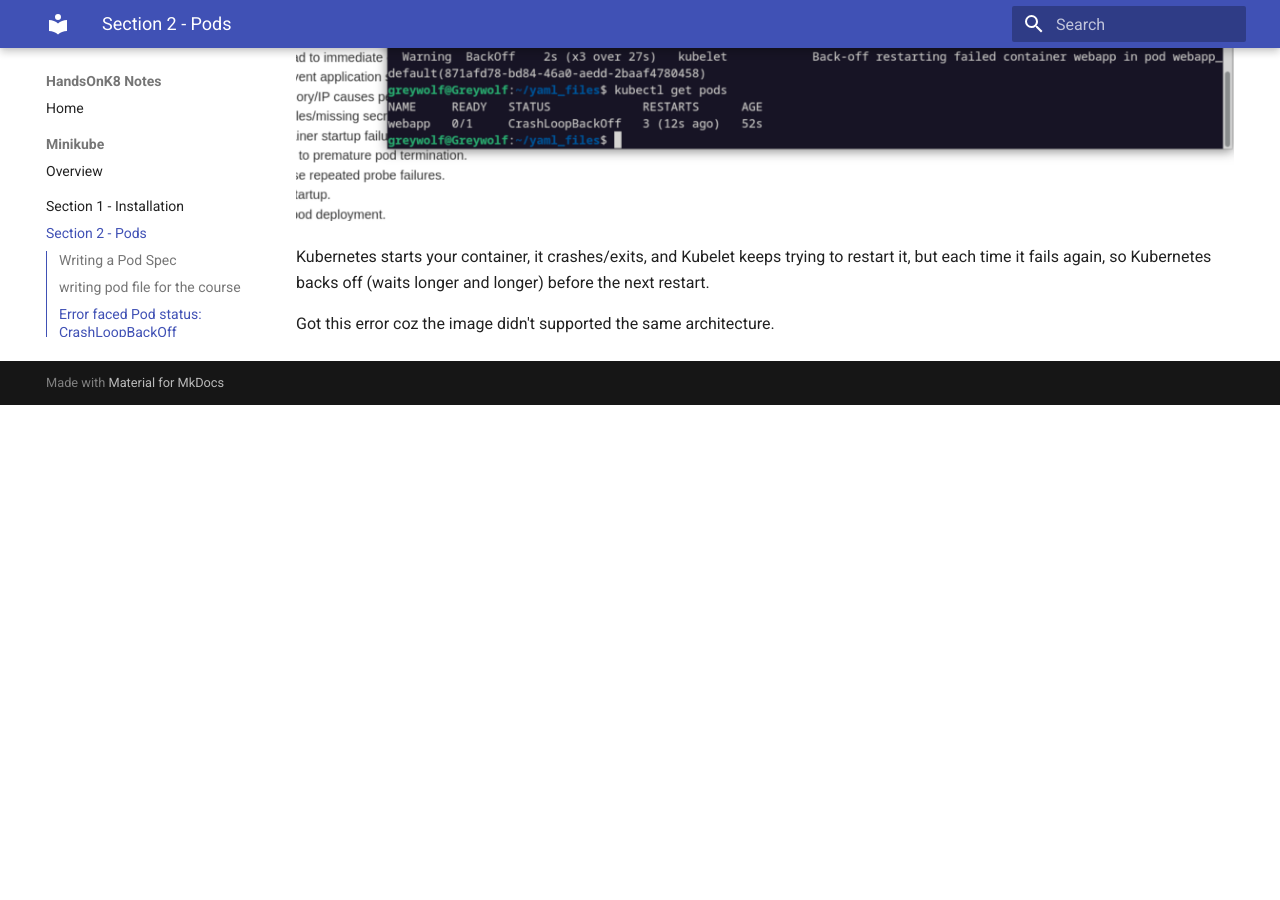
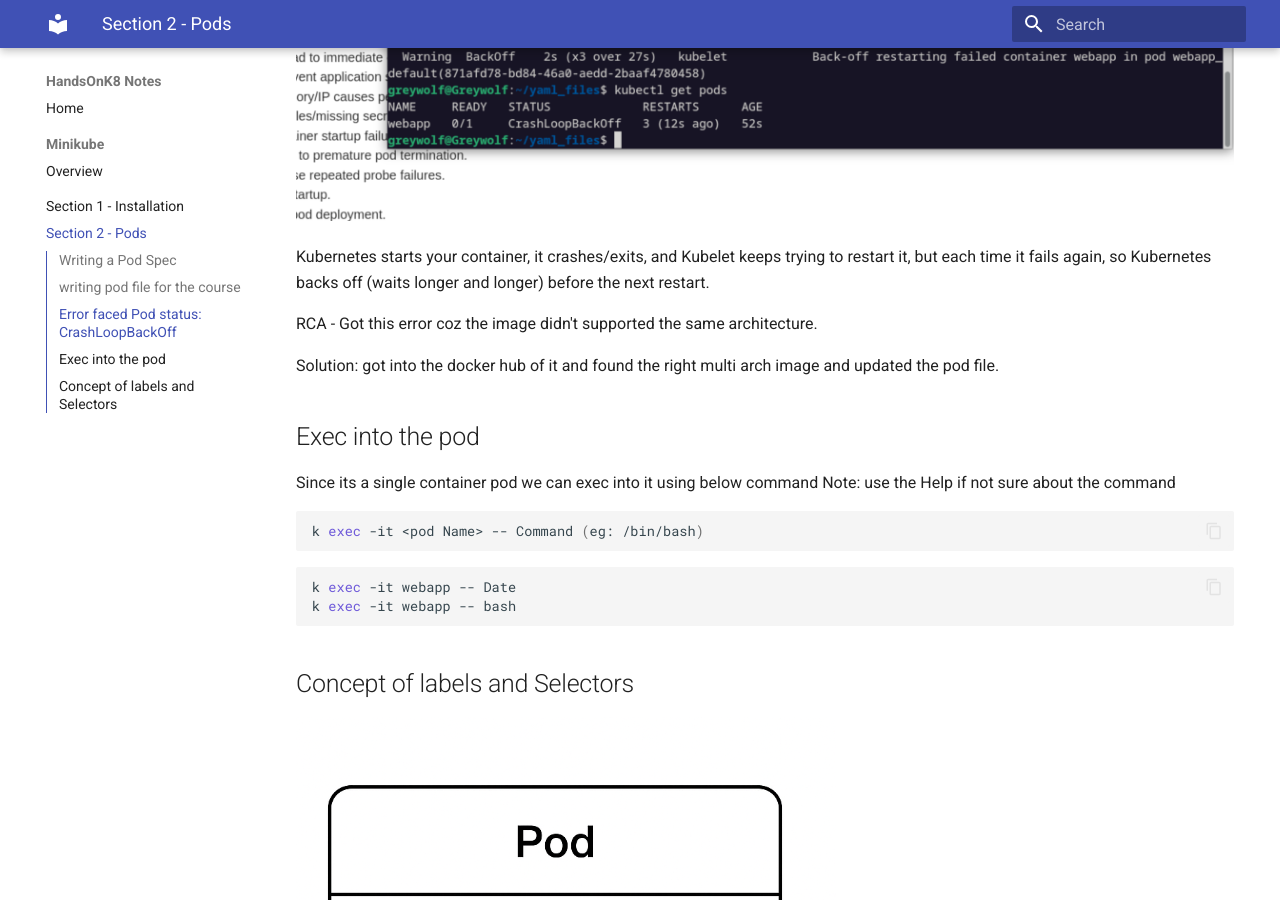
Before and after one commit to AmodSeth/handsonk8, an MkDocs documentation site: the page built from docs/Section_2_pods.md, in a window 1280 px wide and 900 px high, scrolled down 1671 px. Built offline with MkDocs 1.6.1 and Material for MkDocs 9.7.7, drawn with Linux system fonts in a browser that asks for light colours; before the commit the page ends 2076 px from its top, so only the background shows below that; some of the changed text lies outside the part shown.

````diff
--- a/docs/Section_2_pods.md
+++ b/docs/Section_2_pods.md
@@ -37,4 +37,29 @@ spec:
 
 Kubernetes starts your container, it crashes/exits, and Kubelet keeps trying to restart it, but each time it fails again, so Kubernetes backs off (waits longer and longer) before the next restart.
 
-Got this error coz the image didn't supported the same architecture.
+RCA - Got this error coz the image didn't supported the same architecture.
+
+Solution: got into the docker hub of it and found the right multi arch image and updated the pod file.
+
+
+## Exec into the pod
+Since its a single container pod we can exec into it using below command
+Note: use the Help if not sure about the command
+
+``` bash
+k exec -it <pod Name> -- Command (eg: /bin/bash)
+```
+
+```bash
+k exec -it webapp -- Date
+k exec -it webapp -- bash
+```
+
+
+## Concept of labels and Selectors
+
+![labelsAndSelectors](assets/images/labelsAndSelectors.png)
+
+**Labels** are key/value pairs that are attached to objects, such as pods. Labels are intended to be used to specify **identifying attributes** of objects that are meaningful and relevant to users.
+
+**Selectors** are used to filter a list of resources based on their labels. They allow users to **select a subset of resources** that match certain criteria.
````
Also changed, not shown: docs/Section_1_installation.md (+5 -0 lines), docs/Section_3_services.md (added, +38 -0 lines), docs/assets/images/labelsAndSelectors.png (added), docs/minikube/basic_commands.md (line endings or trailing spaces).
